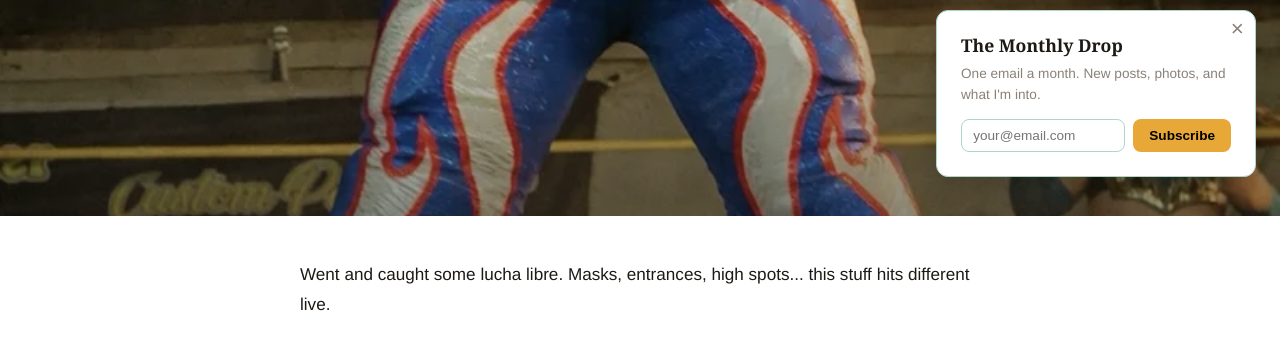
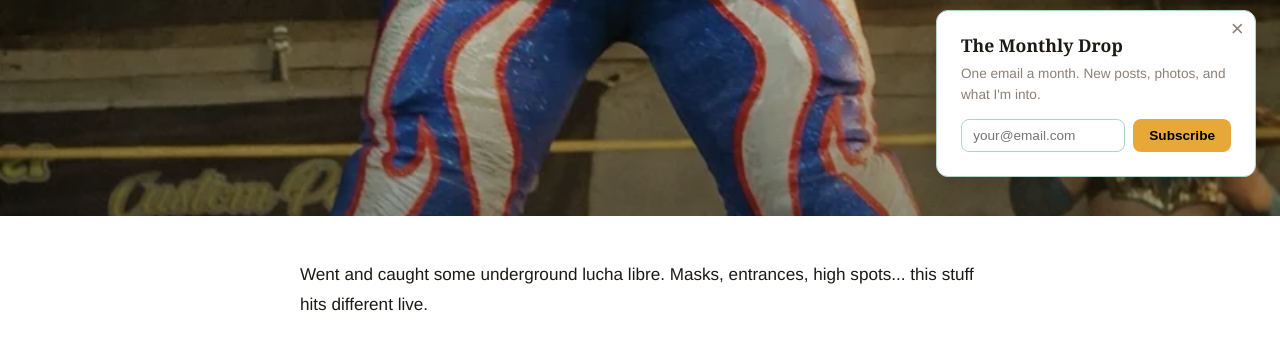
Before and after one commit to Intell3ct/intellecttheory-site, a plain HTML site: page posts/lucha-is-life.html in a window 1280 px wide. Shown: the part 599-952 px from the top of the page. Drawn offline with Linux system fonts and the light colour scheme; no server answers.

Commit message:
Lucha is Life: note it's an underground event

```diff
--- a/posts/lucha-is-life.html
+++ b/posts/lucha-is-life.html
@@ -3,17 +3,17 @@
 <head>
   <meta charset="UTF-8">
   <meta name="viewport" content="width=device-width, initial-scale=1.0">
-  <meta name="description" content="Went and caught some lucha libre. Masks, entrances, high spots... this stuff hits different live.">
+  <meta name="description" content="Went and caught some underground lucha libre. Masks, entrances, high spots... this stuff hits different live.">
   <link rel="canonical" href="https://intellecttheory.com/posts/lucha-is-life">
   <meta property="og:type" content="article">
   <meta property="og:site_name" content="Intellect Theory">
   <meta property="og:title" content="Lucha is Life: Lucha Libre in Photos | Intellect Theory">
-  <meta property="og:description" content="Went and caught some lucha libre. Masks, entrances, high spots... this stuff hits different live.">
+  <meta property="og:description" content="Went and caught some underground lucha libre. Masks, entrances, high spots... this stuff hits different live.">
   <meta property="og:url" content="https://intellecttheory.com/posts/sf-snapshots">
   <meta property="og:image" content="https://intellecttheory.com/images/lucha-comando-ropes.jpg">
   <meta name="twitter:card" content="summary_large_image">
   <meta name="twitter:title" content="Lucha is Life — Intellect Theory">
-  <meta name="twitter:description" content="Went and caught some lucha libre. Masks, entrances, high spots... this stuff hits different live.">
+  <meta name="twitter:description" content="Went and caught some underground lucha libre. Masks, entrances, high spots... this stuff hits different live.">
   <meta name="twitter:image" content="https://intellecttheory.com/images/lucha-comando-ropes.jpg">
   <title>Lucha is Life: Lucha Libre in Photos | Intellect Theory</title>
   <link rel="icon" type="image/jpeg" href="../images/logo.jpg">
@@ -61,7 +61,7 @@
 
       <!-- POST BODY -->
       <div class="photo-desc">
-        <p>Went and caught some lucha libre. Masks, entrances, high spots... this stuff hits different live.</p>
+        <p>Went and caught some underground lucha libre. Masks, entrances, high spots... this stuff hits different live.</p>
       </div>
 
       <aside class="post-links">
```
Also changed, not shown: index.html (+1 -1 lines).
